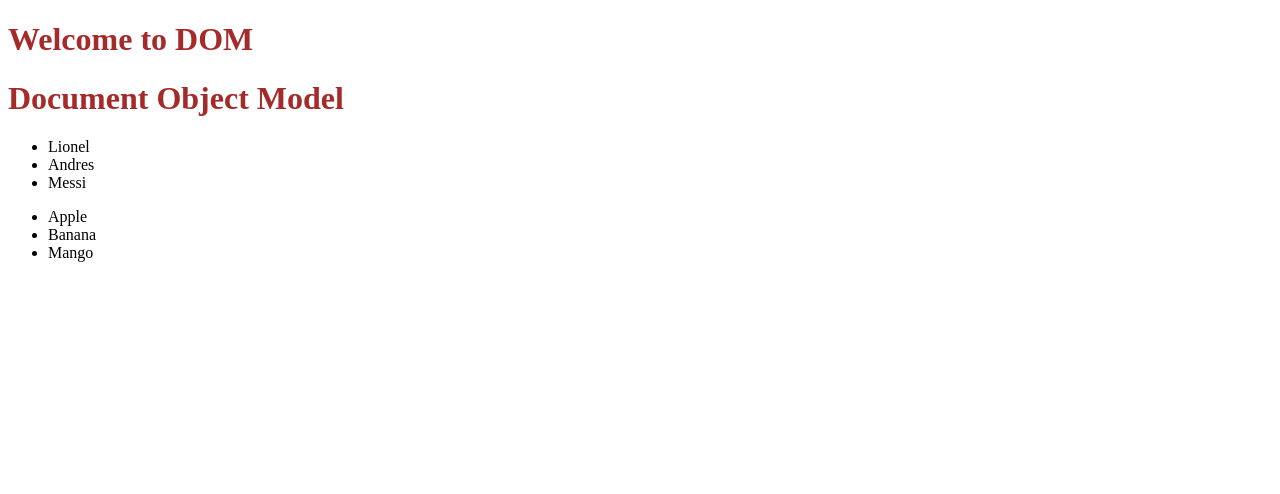
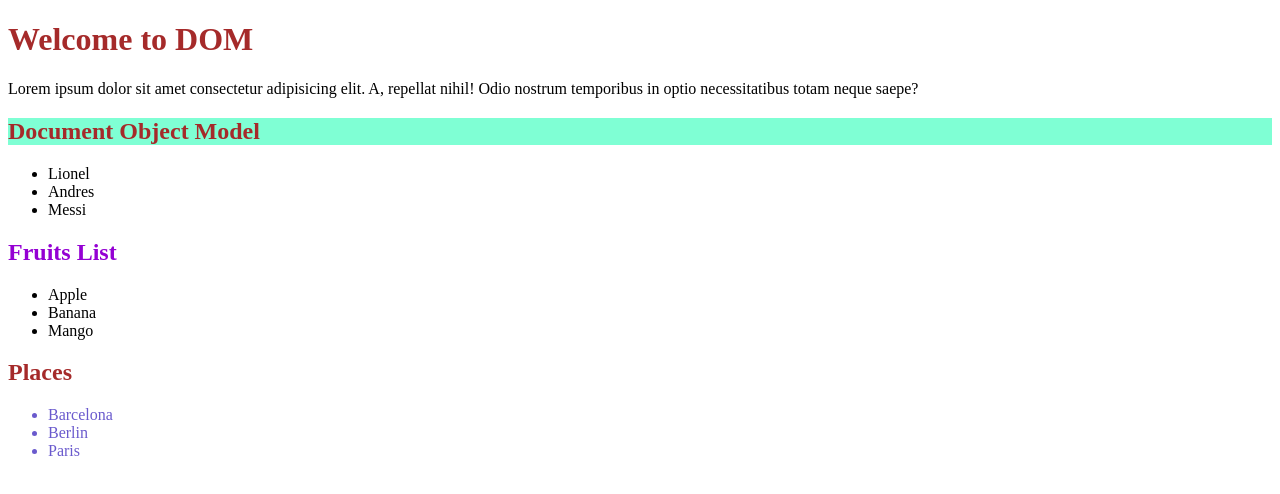
Before and after one commit to marziulrafi/JS_DOM, a plain HTML site: page index.html in a window 1280 px wide. Drawn offline with Linux system fonts and the light colour scheme.

Commit message:
class_id

```diff
--- a/index.html
+++ b/index.html
@@ -1,28 +1,46 @@
 <!DOCTYPE html>
 <html lang="en">
+
 <head>
     <meta charset="UTF-8">
     <meta name="viewport" content="width=device-width, initial-scale=1.0">
     <title>Tour of DOM</title>
     <link rel="stylesheet" href="styles.css">
 </head>
+
 <body>
     <header>
         <h1>Welcome to DOM</h1>
+        <p>Lorem ipsum dolor sit amet consectetur adipisicing elit. A, repellat nihil! Odio nostrum temporibus in optio
+            necessitatibus totam neque saepe?</p>
     </header>
     <main>
-        <h1>Document Object Model</h1>
+        <section>
+            <h1 id="dom-title">Document Object Model</h1>
             <ul>
                 <li>Lionel</li>
                 <li>Andres</li>
                 <li>Messi</li>
             </ul>
+        </section>
 
+        <section>
+            <h1 id="ft-title">Fruits List</h1>
             <ul>
                 <li>Apple</li>
                 <li>Banana</li>
                 <li>Mango</li>
             </ul>
+        </section>
+
+        <section>
+            <h1>Places</h1>
+            <ul>
+                <li class="place">Barcelona</li>
+                <li class="place">Berlin</li>
+                <li class="place">Paris</li>
+            </ul>
+        </section>
     </main>
 
     <script src="dom.js"></script>
@@ -40,13 +58,22 @@
         const liCollection = document.getElementsByTagName('li');
         // console.log(liCollection);
         for (const li of liCollection) {
-            console.log(li)
+            // console.log(li)
         }
 
         const allHead = document.getElementsByTagName('h1');
         for (const h1 of allHead) {
-            console.log(h1.innerText)
+            // console.log(h1.innerText)
         }
+
+        const places = document.getElementsByClassName('place');
+        for (const place of places) {
+            console.log(place.innerText)
+        }
+
+        // const fruitsTitle = document.getElementById('ft-title');
+        // fruitsTitle.innerText = 'Title changed by JS';
     </script>
 </body>
+
 </html>
--- a/styles.css
+++ b/styles.css
@@ -1,3 +1,13 @@
 h1 {
     color: brown;
 }
+
+#ft-title {
+    color: darkviolet;
+}
+#dom-title {
+    background-color: aquamarine;
+}
+.place {
+    color: slateblue;
+}
```
Lines whose indentation alone changed are shown as unchanged.
